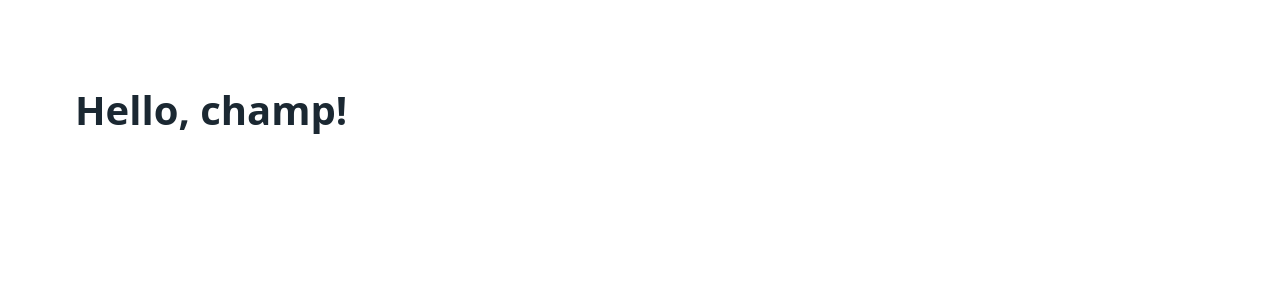
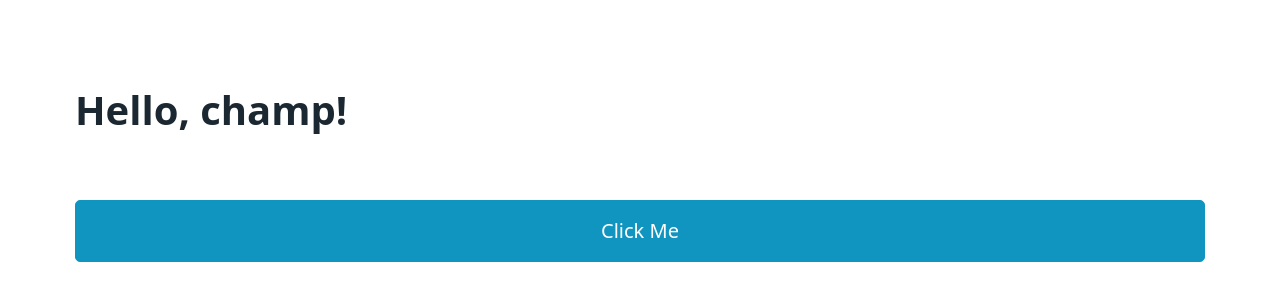
Before and after one commit to MarcinP1304/13041994, a plain HTML site: page index.html in a window 1280 px wide. Drawn offline with nearby package versions, Linux system fonts and the light colour scheme.

Commit message:
feat: Add button

```diff
--- a/index.html
+++ b/index.html
@@ -4,11 +4,15 @@
     <meta charset="utf-8">
     <meta name="viewport" content="width=device-width, initial-scale=1">
     <link rel="stylesheet" href="https://unpkg.com/@picocss/pico@1.*/css/pico.min.css">
+    <script src="https://unpkg.com/htmx.org@1.8.5"></script>
     <title>Hello, world!</title>
   </head>
   <body>
     <main class="container">
       <h1>Hello, champ!</h1>
+      <button hx-post="/clicked" hx-swap="outerHTML">
+        Click Me
+      </button>
     </main>
   </body>
 </html>
```
